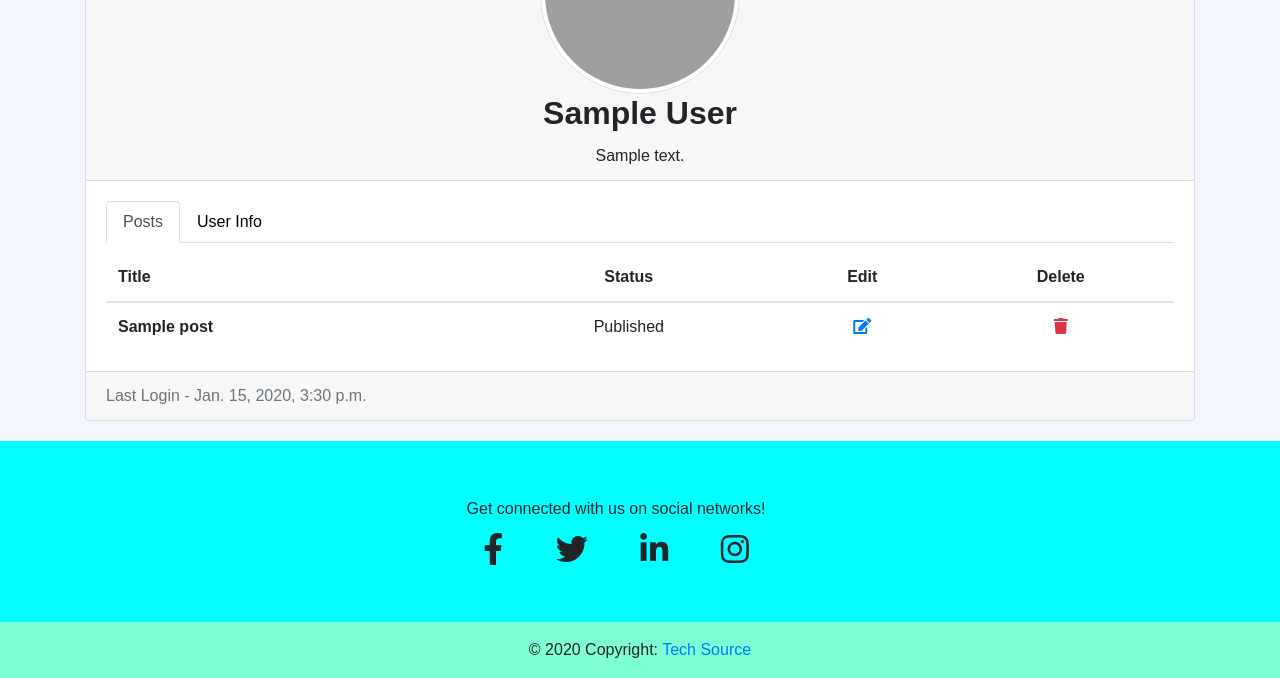
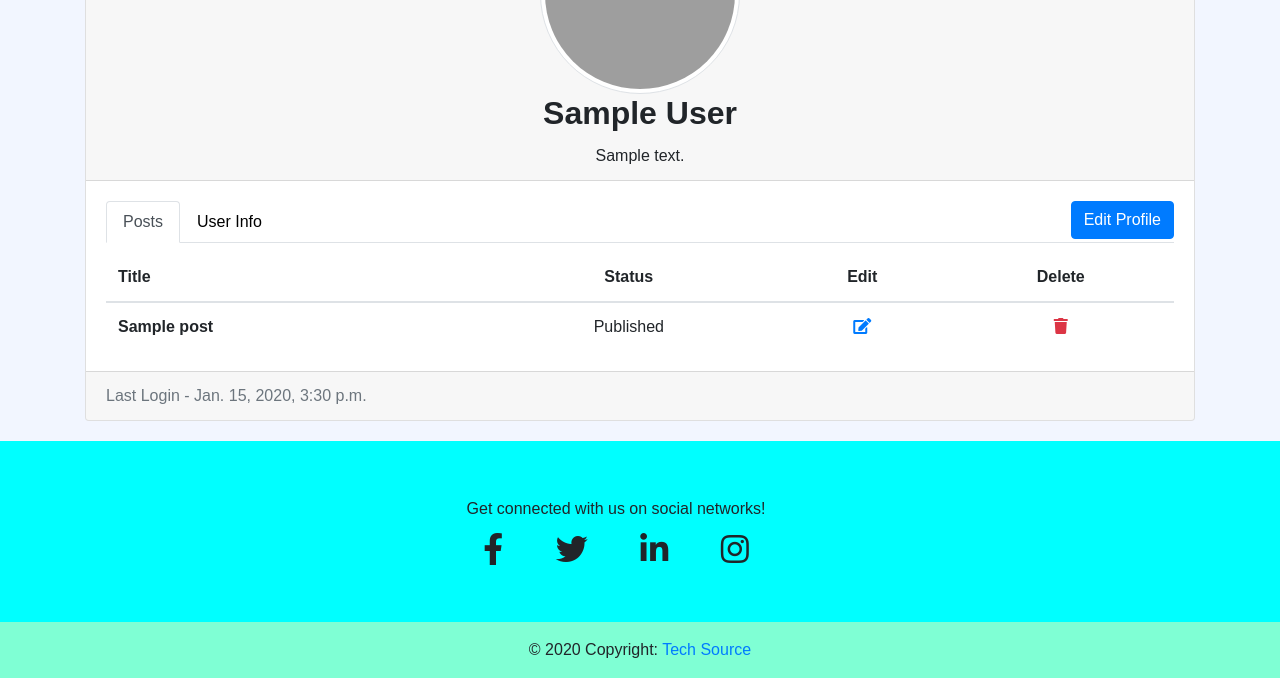
Before and after one commit to SurajKumar-Git/BlogProject, a Django app: page /account/profile/ in a window 1280 px wide. Shown: the part 219-897 px from the top of the page. Run offline with Django 3.2, Linux system fonts and the light colour scheme; a user stored in the database is signed in; tables that the repository leaves empty hold one stand-in row (values such as "Sample post"); some libraries are stand-ins or nearby versions; grey boxes are pictures that could not be loaded.

Commit message:
Added Edit Profile button

```diff
--- a/account/templates/account/profile.html
+++ b/account/templates/account/profile.html
@@ -23,13 +23,9 @@
                 <li class="nav-item">
                     <a class="nav-link" href="#" data-toggle="tab" onclick="user_info()">User Info</a>
                 </li>
-
-                {% comment %}
                 <li class="nav-item ml-auto">
-                    <a href="{% url 'account:update_user_profile' user.slug %}" class="btn btn-primary">Edit Profile</a>
+                    <a href="{% url 'account:edit_user_profile' user.slug %}" class="btn btn-primary">Edit Profile</a>
                 </li>
-                {% endcomment %}
-
             </ul>
             <div id="user_info" class="body-content">
                 <table class="table">
@@ -61,7 +57,7 @@
                     <tbody>
                         {% for post in author_posts %}
                         <tr>
-                            <th class="clickable">
+                            <th class="clickable" data-href="{% url 'blog:view_author_blog_detail' post.slug %}">
                                 {{ post.title }}</th>
                             <td class="text-center">{{ post.get_status_display }}</td>
                             <td class="text-center"><a class="no-line-link"
```
